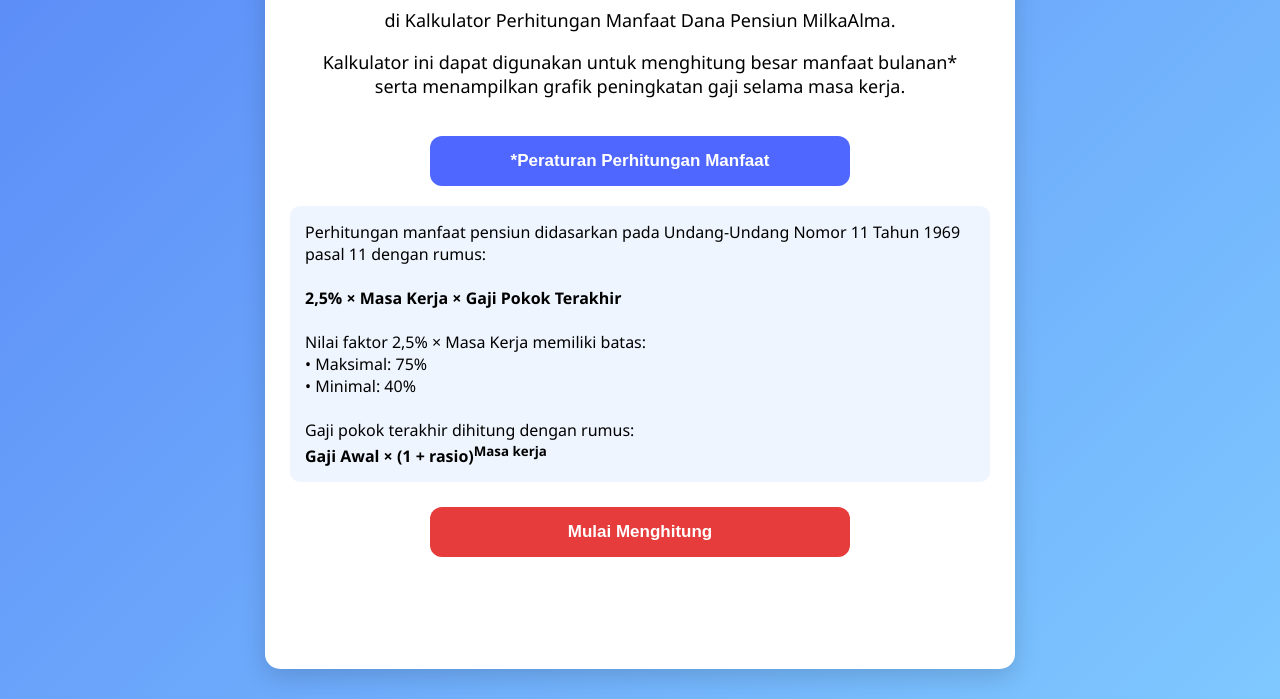
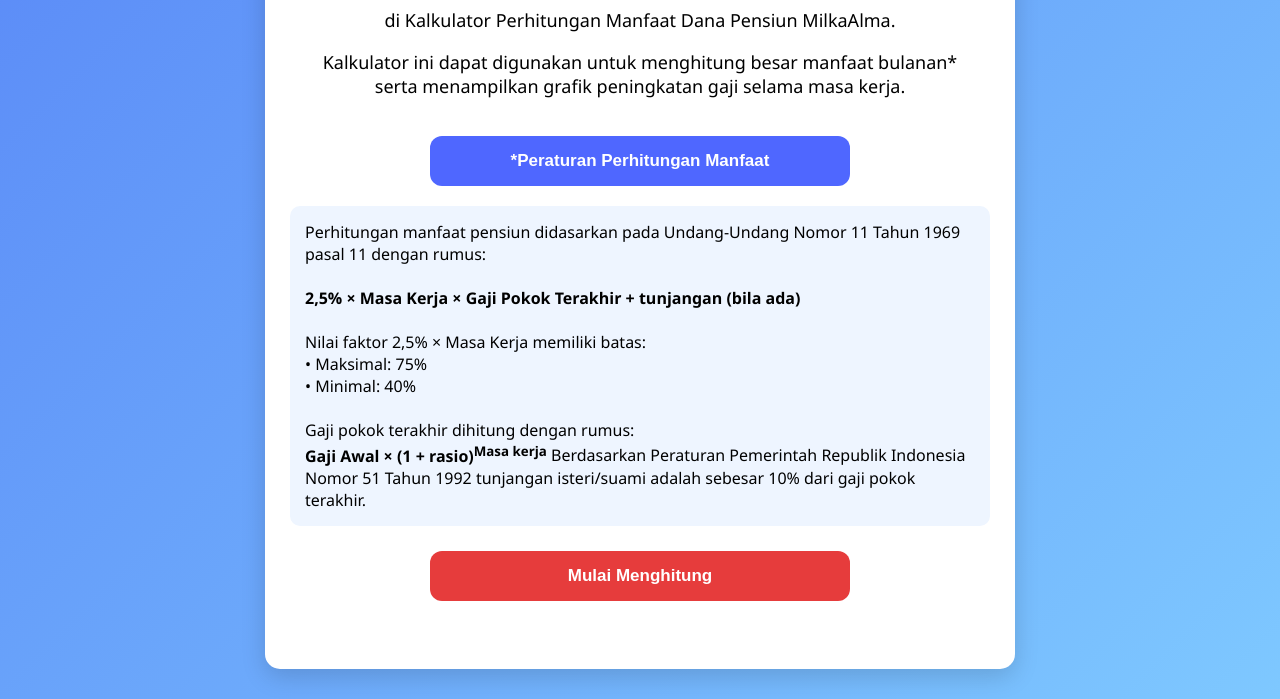
Before and after one commit to milkaalma/pension-calculator, a plain HTML site: page index.html in a window 1280 px wide. Both pictures are taken after a click on the button "*Peraturan Perhitungan Manfaat". Shown: the part 161-860 px from the top of the page. Drawn offline with nearby package versions, Linux system fonts and the light colour scheme.

Commit message:
Update index.html

```diff
--- a/index.html
+++ b/index.html
@@ -44,12 +44,14 @@
     ">
         Perhitungan manfaat pensiun didasarkan pada Undang-Undang Nomor 11 Tahun 1969 pasal 11
         dengan rumus: <br><br>
-        <b>2,5% × Masa Kerja × Gaji Pokok Terakhir</b><br><br>
+        <b>2,5% × Masa Kerja × Gaji Pokok Terakhir + tunjangan (bila ada)</b><br><br>
         Nilai faktor 2,5% × Masa Kerja memiliki batas:<br>
         • Maksimal: 75%<br>
         • Minimal: 40%<br><br>
         Gaji pokok terakhir dihitung dengan rumus:<br>
         <b>Gaji Awal × (1 + rasio)<sup>Masa kerja</sup></b>
+        Berdasarkan Peraturan Pemerintah Republik Indonesia Nomor 51 Tahun 1992 tunjangan isteri/suami
+        adalah sebesar 10% dari gaji pokok terakhir.
     </div>
 
     <!-- Tombol mulai -->
```
